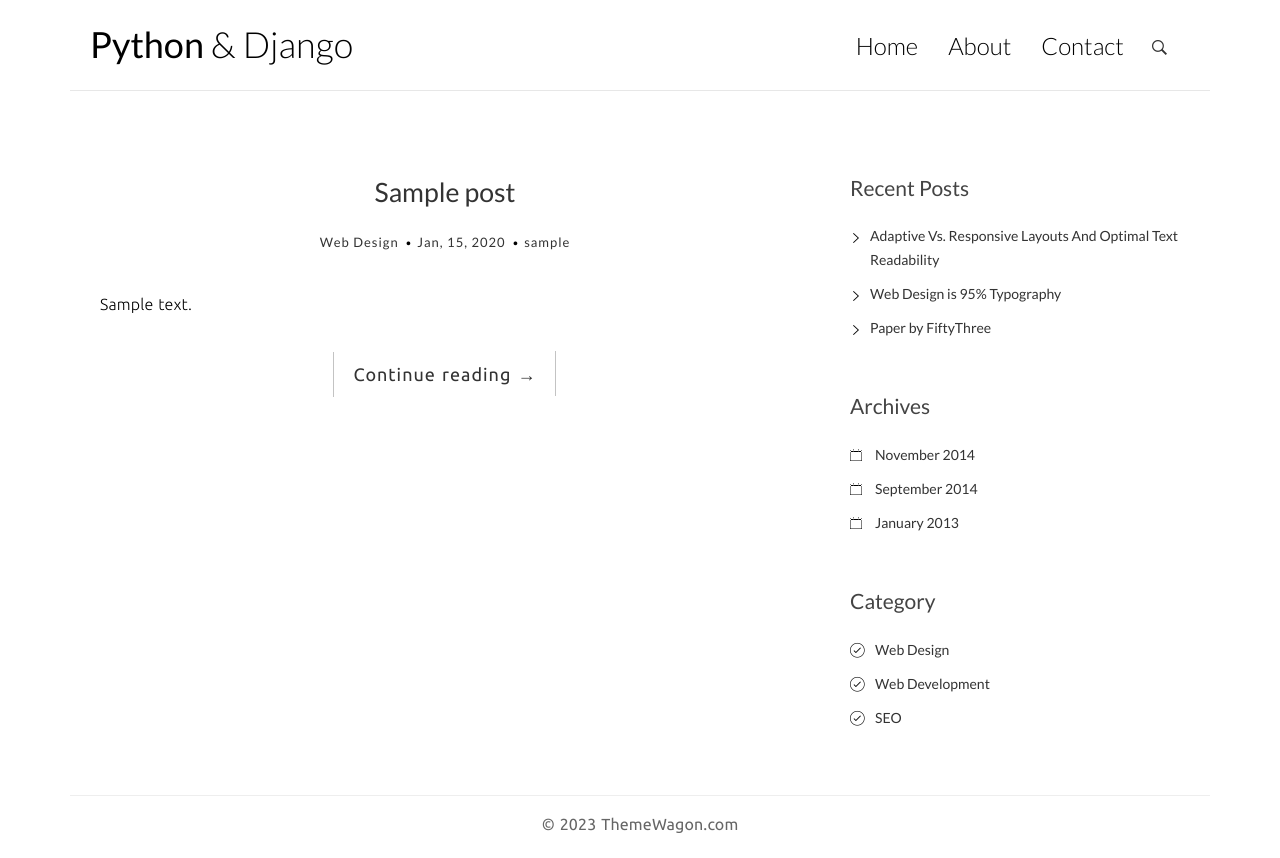
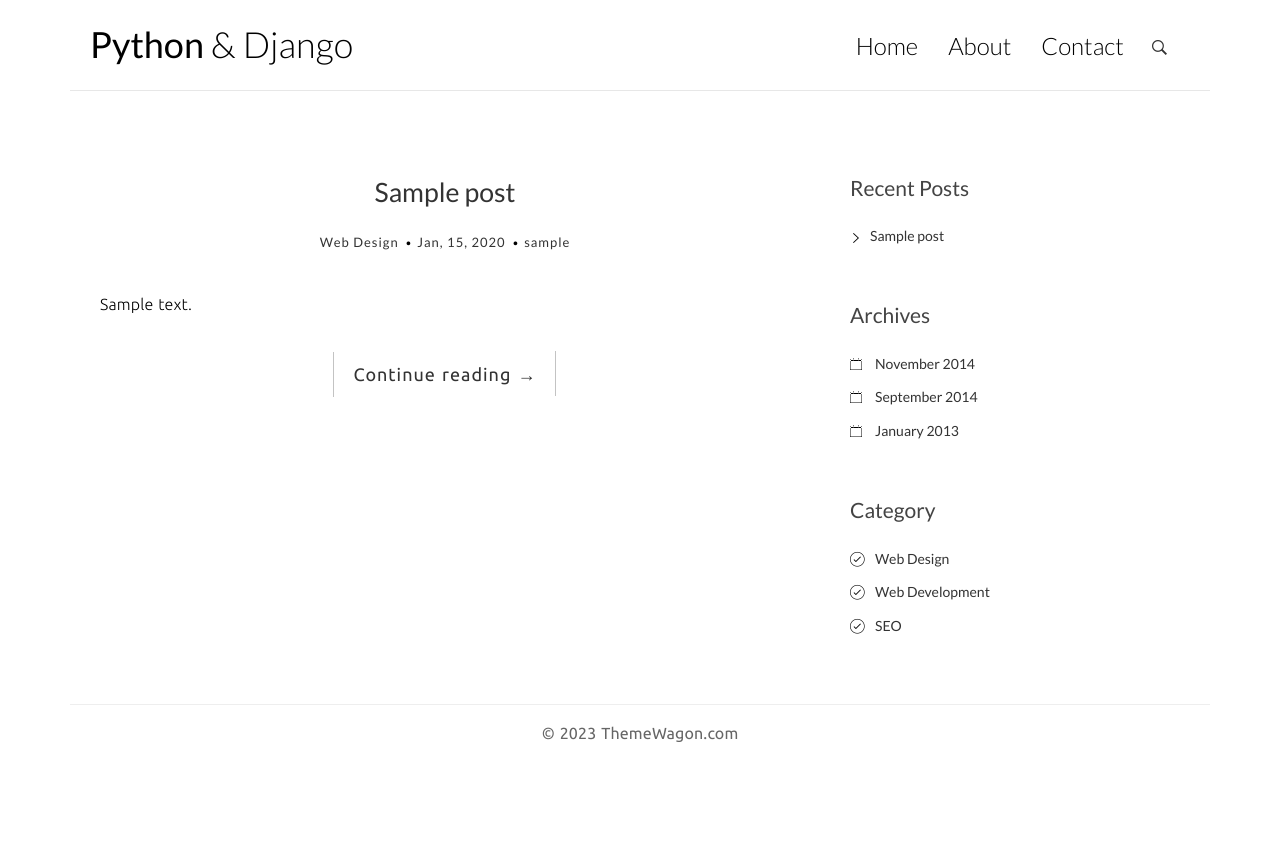
Before and after one commit to avi-1227/blog-project, a Django app: page / in a window 1280 px wide. After the commit the page ends 742 px from the top, so only its background shows below. Run offline with Django 4.2, Linux system fonts and the light colour scheme; tables that the repository leaves empty hold one stand-in row (values such as "Sample post"); some libraries are stand-ins or nearby versions; some web fonts are replaced.

Commit message:
Update sidenav for recent 5 latest post

```diff
--- a/blogapp/templates/blogapp/post/sidenav.html
+++ b/blogapp/templates/blogapp/post/sidenav.html
@@ -2,15 +2,12 @@
     <div class="widget widget-recent-posts">
         <h3 class="widget-title">Recent Posts</h3>
         <ul>
+            {% for post in recent_posts %}
             <li>
-                <a href="#">Adaptive Vs. Responsive Layouts And Optimal Text Readability</a>
+                <a href="{{post.get_absolute_url}}">{{post.title}}</a>
             </li>
-            <li>
-                <a href="#">Web Design is 95% Typography</a>
-            </li>
-            <li>
-                <a href="#">Paper by FiftyThree</a>
-            </li>
+            {% endfor %}
+
         </ul>
     </div>
     <div class="widget widget-archives">
--- a/blogapp/views.py
+++ b/blogapp/views.py
@@ -7,16 +7,18 @@ from django.views.decorators.http import require_POST
 
 def post_list(request):
     posts = Post.objects.filter(status=Post.Status.PUBLISHED)
-    return render(request, 'blogapp/post/list.html',{'posts':posts})
+    recent_posts = Post.objects.order_by('-publish')[:5]
+    return render(request, 'blogapp/post/list.html',{'posts':posts, 'recent_posts':recent_posts})
 
 
 def post_detail(request, id):
     post = get_object_or_404(Post, id=id, status=Post.Status.PUBLISHED)
+    recent_posts = Post.objects.order_by('-publish')[:5]
     # List of active comments for this post
     comments = post.comments.filter(active=True)
     # Form for users to comment
     form = CommentForm()
-    return render(request, 'blogapp/post/detail.html',{'post':post ,'comments': comments, 'form': form})
+    return render(request, 'blogapp/post/detail.html',{'post':post ,'comments': comments, 'form': form, 'recent_posts':recent_posts})
 
 def about(request):
     return render(request, 'blogapp/post/about.html')
```
